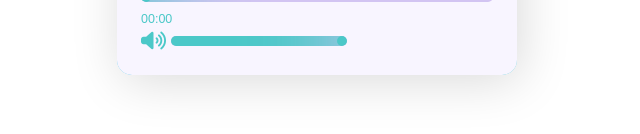
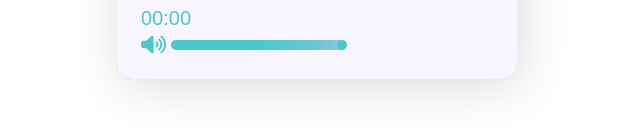
Before and after one commit to Keysd/Music-player, a plain HTML site: page index.html in a window 1280 px wide. Shown: the part 606-740 px from the top of the page, without its empty margins (323-963 px from the left). Drawn offline with Linux system fonts and the light colour scheme.

Commit message:
update source code

```diff
--- a/style.css
+++ b/style.css
@@ -40,10 +40,6 @@ body {
     color: var(--active);
 }
 
-/* .btn-header.active{
-    color: var(--active-color);
-} */
-/* ========== BACKGROUND ========== */
 .app-music {
     display: flex;
     align-items: center;
@@ -53,7 +49,6 @@ body {
     border-radius: 1.5rem;
 }
 
-/* ========== MUSIC HEADER ========== */
 .music__header {
     width: 100%;
     padding: 2.4rem;
@@ -80,7 +75,7 @@ body {
     color: var(--color-white);
     font-size: 2rem;
 }
-/* ========== DASHBOARD ========== */
+
 .music__dashboard {
     padding: 2rem 2.4rem 0 2.4rem;
     background-color: var(--color-white);
@@ -92,7 +87,6 @@ body {
     transition: all 0.5s ease;
 }
 
-/* ========== TITLE ========== */
 .title {
     text-align: center;
 }
@@ -107,7 +101,6 @@ body {
     color: var(--text-content);
 }
 
-/* ========== CD ========== */
 .cd {
     margin-top: 2.4rem;
     margin-bottom: 1rem;
@@ -126,7 +119,6 @@ body {
     background-size: cover;
 }
 
-/* ========== CONTROL ========== */
 .control {
     display: flex;
     flex-direction: column;
@@ -163,7 +155,6 @@ body {
     display: none;
 }
 
-/* ========== PROGRESS BAR / VOLUME BAR ========== */
 .ctrl__progress--value {
     width: 100%;
 }
@@ -201,10 +192,13 @@ body {
     margin-top: 1rem;
     display: flex;
     justify-content: space-between;
+    align-items: center;
+    color: var(--primary-color);
+}
+
+.ctrl__progress-time div {
     font-size: 2rem;
     font-weight: 500;
-    align-items: center;
-    color: var(--primary-color);
 }
 
 .ctrl__volume {
@@ -230,8 +224,6 @@ body {
     display: none;
 }
 
-/* ========== PLAYLIST ========== */
-/* .music__playlist.non-active, */
 .music__dashboard.non-active {
     animation: none !important;
     opacity: 0;
@@ -247,7 +239,6 @@ body {
 
 .music__playlist {
     position: absolute;
-    /* opacity: 0; */
     width: 100%;
     height: 100%;
     top: 0;
@@ -261,8 +252,6 @@ body {
     align-items: center;
     justify-content: space-around;
     padding: 1rem 2rem;
-    /* margin-left: 3rem;
-    padding: 0.5rem 3rem 0.5rem 1rem; */
     box-shadow: 0px 1px 2px 0px var(--active-color);
     cursor: pointer;
     z-index: 1;
@@ -272,9 +261,6 @@ body {
 .playlist__song.active {
     background-color: var(--active-color);
 }
-/* .playlist__song:active {
-    opacity: 0.6;
-} */
 
 .song__thumb {
     width: 4rem;
@@ -314,18 +300,15 @@ body {
     color: var(--color-white);
 }
 
-/* SCROLL BAR */
 ::-webkit-scrollbar {
     width: 1rem;
 }
 
-/* PLAYLIST */
 ::-webkit-scrollbar-track {
     border-radius: 1rem;
     background: #d2c4f2;
 }
 
-/* HANDLE */
 ::-webkit-scrollbar-thumb {
     background-color: var(--active-color);
     border-radius: 1rem;
```
